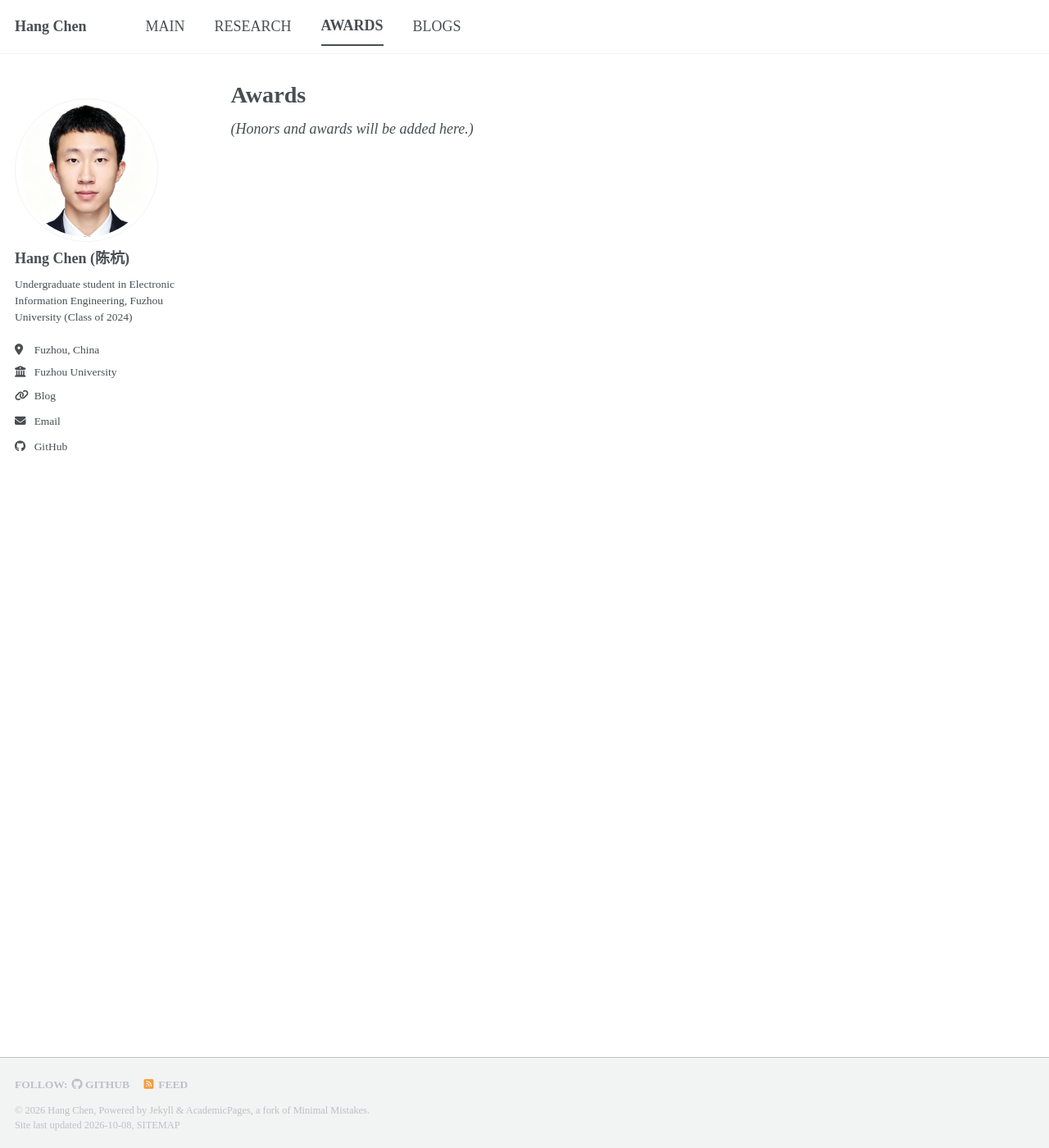
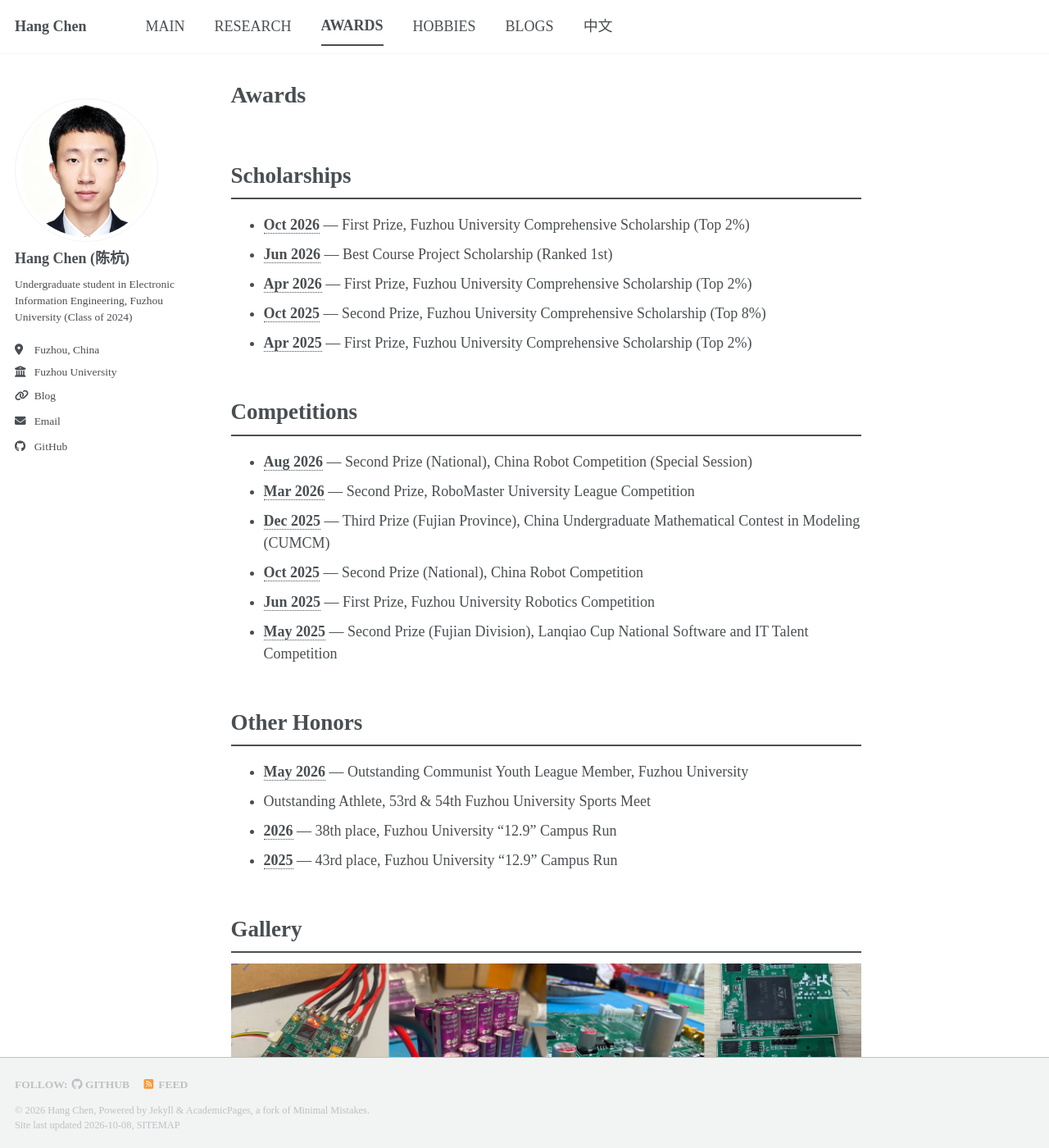
Before and after one commit to Nomkr/Nomkr.github.io, a Jekyll site: the page built from _pages/awards.md, in a window 1280 px wide and 1400 px high. Shown: the whole window at 82% size. Built offline with Jekyll 4.4.1, drawn with Linux system fonts in a browser that asks for light colours; a style sheet for code colours, icons or effects is not loaded.

```diff
--- a/_data/navigation.yml
+++ b/_data/navigation.yml
@@ -9,5 +9,11 @@ main:
   - title: "AWARDS"
     url: /awards/
 
+  - title: "HOBBIES"
+    url: /hobbies/
+
   - title: "BLOGS"
     url: https://hangchen.pages.dev/
+
+  - title: "中文"
+    url: /cn/
--- a/_pages/awards.md
+++ b/_pages/awards.md
@@ -5,4 +5,32 @@ permalink: /awards/
 author_profile: true
 ---
 
-*(Honors and awards will be added here.)*
+## Scholarships
+
+- **Oct 2026** — First Prize, Fuzhou University Comprehensive Scholarship (Top 2%)
+- **Jun 2026** — Best Course Project Scholarship (Ranked 1st)
+- **Apr 2026** — First Prize, Fuzhou University Comprehensive Scholarship (Top 2%)
+- **Oct 2025** — Second Prize, Fuzhou University Comprehensive Scholarship (Top 8%)
+- **Apr 2025** — First Prize, Fuzhou University Comprehensive Scholarship (Top 2%)
+
+## Competitions
+
+- **Aug 2026** — Second Prize (National), China Robot Competition (Special Session)
+- **Mar 2026** — Second Prize, RoboMaster University League Competition
+- **Dec 2025** — Third Prize (Fujian Province), China Undergraduate Mathematical Contest in Modeling (CUMCM)
+- **Oct 2025** — Second Prize (National), China Robot Competition
+- **Jun 2025** — First Prize, Fuzhou University Robotics Competition
+- **May 2025** — Second Prize (Fujian Division), Lanqiao Cup National Software and IT Talent Competition
+
+## Other Honors
+
+- **May 2026** — Outstanding Communist Youth League Member, Fuzhou University
+- Outstanding Athlete, 53rd & 54th Fuzhou University Sports Meet
+- **2026** — 38th place, Fuzhou University "12.9" Campus Run
+- **2025** — 43rd place, Fuzhou University "12.9" Campus Run
+
+## Gallery
+
+![My works]({{ '/images/works.jpg' | relative_url }})
+
+![Competition]({{ '/images/competition.jpg' | relative_url }})
--- a/_sass/layout/_masthead.scss
+++ b/_sass/layout/_masthead.scss
@@ -71,3 +71,8 @@
   border-bottom: 2px solid var(--global-text-color);
   /* No need to repeat pointer-events and cursor here */
 }
+
+/* 让第一个导航项（MAIN）与下方正文（article）左对齐 */
+.masthead__menu-item--lg + .masthead__menu-item {
+  margin-left: 6em;
+}
--- a/assets/css/main.scss
+++ b/assets/css/main.scss
@@ -36,3 +36,28 @@
     "layout/sidebar",
     "layout/json_cv"
 ;
+
+/* ==========================================================================
+   Custom: prominent headings, section separators, and key-content emphasis
+   (inspired by caihanlin.com)
+   ========================================================================== */
+.page__content {
+  h2 {
+    font-size: 1.5em;
+    font-weight: bold;
+    padding-bottom: 0.4em;
+    border-bottom: 2px solid var(--global-text-color);
+  }
+  h3 {
+    font-size: 1.2em;
+    font-weight: bold;
+    padding-bottom: 0.3em;
+    border-bottom: 1px solid var(--global-border-color);
+  }
+  strong {
+    border-bottom: 1px dotted var(--global-text-color);
+  }
+  a strong {
+    border-bottom: none;
+  }
+}
```
Also changed, not shown: _pages/about.md (+6 -4 lines), _pages/cn.md (added, +19 -0 lines), _pages/hobbies.md (added, +10 -0 lines), _pages/research.md (+23 -1 lines), images/competition.jpg (added), images/running.jpg (added), images/works.jpg (added).
